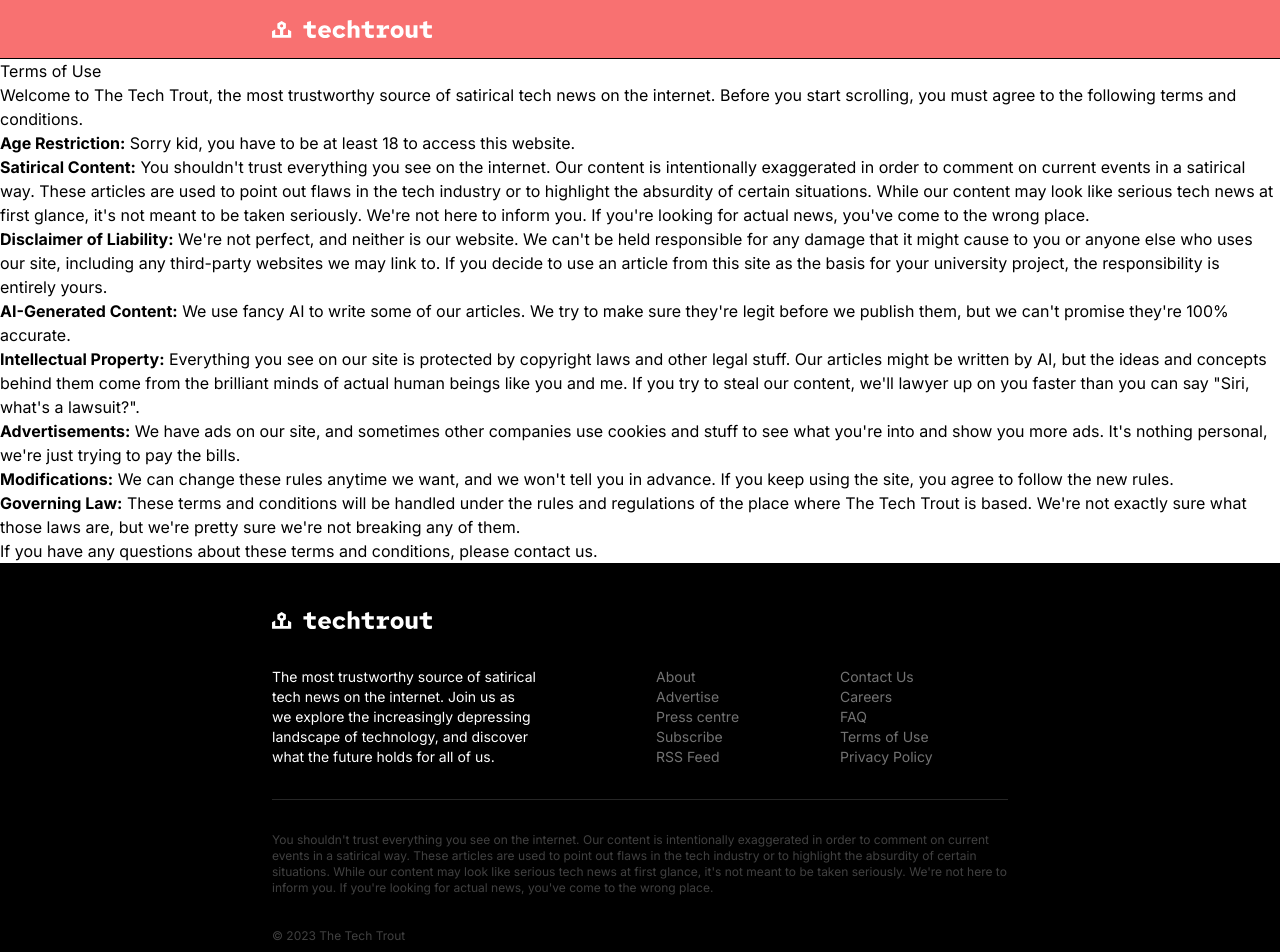
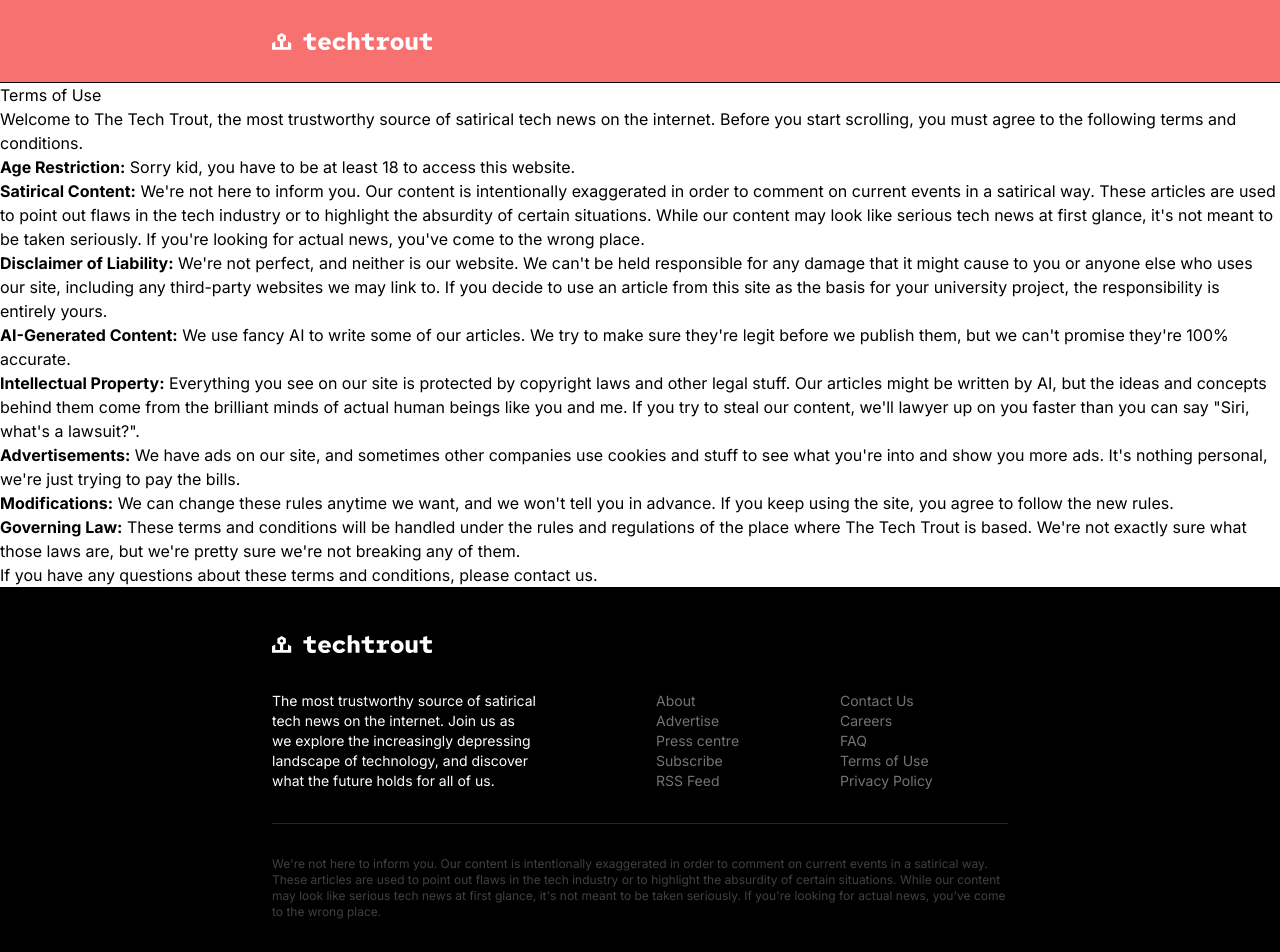
Before and after one commit to etienne-martin/techtrout, a Next.js app: page /terms in a window 1280 px wide. Shown: the top 952 px of the page. Built offline with nearby package versions, Linux system fonts and the light colour scheme.

Commit message:
disclaimer

```diff
--- a/src/components/footer/footer.component.tsx
+++ b/src/components/footer/footer.component.tsx
@@ -83,14 +83,13 @@ export const Footer: FC = () => {
           </div>
           <hr className="border-neutral-800" />
           <p className="text-neutral-700 text-xs">
-            You shouldn&apos;t trust everything you see on the internet. Our
-            content is intentionally exaggerated in order to comment on current
-            events in a satirical way. These articles are used to point out
-            flaws in the tech industry or to highlight the absurdity of certain
-            situations. While our content may look like serious tech news at
-            first glance, it&apos;s not meant to be taken seriously. We&apos;re
-            not here to inform you. If you&apos;re looking for actual news,
-            you&apos;ve come to the wrong place.
+            We&apos;re not here to inform you. Our content is intentionally
+            exaggerated in order to comment on current events in a satirical
+            way. These articles are used to point out flaws in the tech industry
+            or to highlight the absurdity of certain situations. While our
+            content may look like serious tech news at first glance, it&apos;s
+            not meant to be taken seriously. If you&apos;re looking for actual
+            news, you&apos;ve come to the wrong place.
           </p>
           <p className="text-neutral-700 text-xs">
             © {new Date().getFullYear()} {SITE_NAME}
--- a/src/components/header/header.component.tsx
+++ b/src/components/header/header.component.tsx
@@ -7,7 +7,7 @@ import { Logo } from "../logo/logo.component";
 
 export const Header: FC = () => {
   return (
-    <header className="border-solid border-b border-b-black py-5 bg-red-400 text-white">
+    <header className="border-solid border-b border-b-black py-5 md:py-8 bg-red-400 text-white">
       <Container className="flex">
         <Link href="/">
           <Logo />
--- a/src/pages/terms.mdx
+++ b/src/pages/terms.mdx
@@ -4,7 +4,7 @@ Welcome to The Tech Trout, the most trustworthy source of satirical tech news on
 
 **Age Restriction:** Sorry kid, you have to be at least 18 to access this website.
 
-**Satirical Content:** You shouldn't trust everything you see on the internet. Our content is intentionally exaggerated in order to comment on current events in a satirical way. These articles are used to point out flaws in the tech industry or to highlight the absurdity of certain situations. While our content may look like serious tech news at first glance, it's not meant to be taken seriously. We're not here to inform you. If you're looking for actual news, you've come to the wrong place.
+**Satirical Content:** We're not here to inform you. Our content is intentionally exaggerated in order to comment on current events in a satirical way. These articles are used to point out flaws in the tech industry or to highlight the absurdity of certain situations. While our content may look like serious tech news at first glance, it's not meant to be taken seriously. If you're looking for actual news, you've come to the wrong place.
 
 **Disclaimer of Liability:** We're not perfect, and neither is our website. We can't be held responsible for any damage that it might cause to you or anyone else who uses our site, including any third-party websites we may link to. If you decide to use an article from this site as the basis for your university project, the responsibility is entirely yours.
 
```
